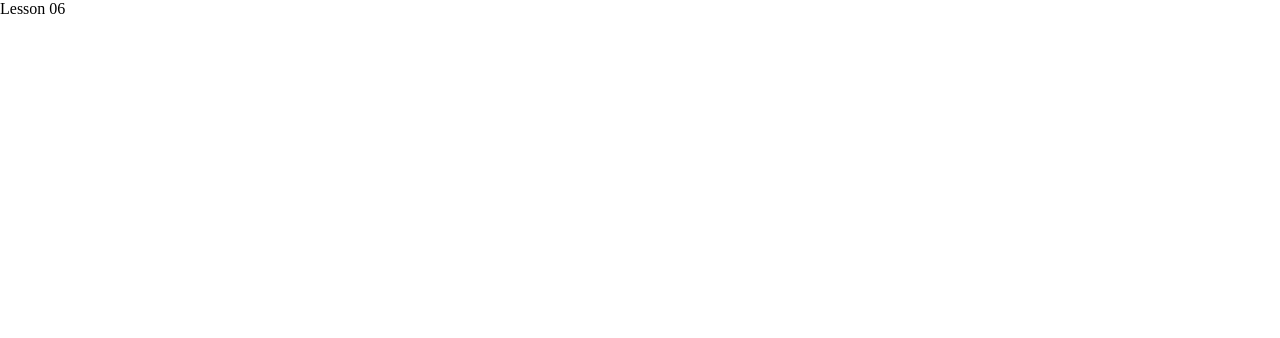
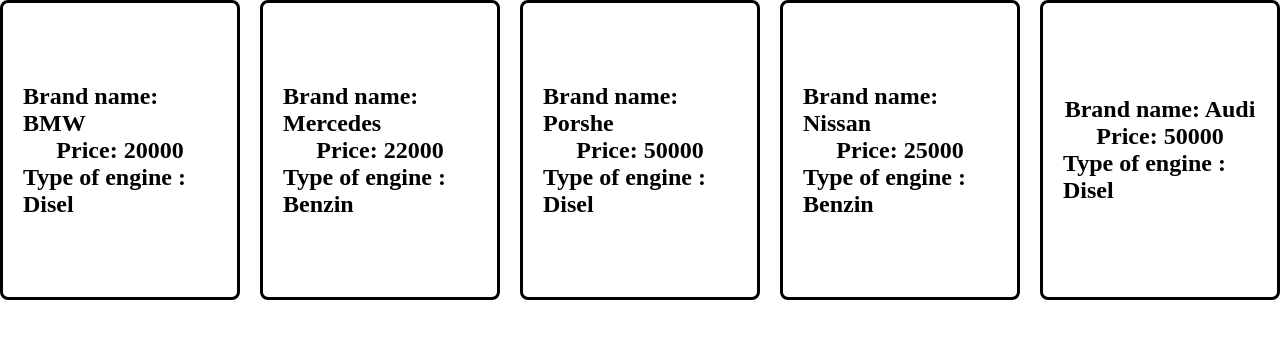
Before and after one commit to DimitriDiel/Typescript-39fs, a React (Create React App) app: page / in a window 1280 px wide. Shown: the top 338 px of the page. Built offline with nearby package versions, Linux system fonts and the light colour scheme.

Commit message:
add Homework 06

```diff
--- a/package.json
+++ b/package.json
@@ -14,6 +14,7 @@
     "react-dom": "^18.3.1",
     "react-scripts": "5.0.1",
     "typescript": "^4.9.5",
+    "uuid": "^10.0.0",
     "web-vitals": "^2.1.4"
   },
   "scripts": {
@@ -39,5 +40,8 @@
       "last 1 firefox version",
       "last 1 safari version"
     ]
+  },
+  "devDependencies": {
+    "@types/uuid": "^10.0.0"
   }
 }
--- a/src/App.tsx
+++ b/src/App.tsx
@@ -1,10 +1,12 @@
 import "./App.css";
+import Homework_06 from "./components/Homework_06/Homework_06";
 import Lesson_06 from "./lessons/Lesson_06/Lesson_06";
 
 function App() {
   return (
     <div className="App">
-      <Lesson_06 />
+      {/* <Lesson_06 /> */}
+      <Homework_06 />
     </div>
   );
 }
--- /dev/null
+++ b/src/components/Homework_06/Homework_06.tsx
@@ -0,0 +1,32 @@
+import { v4 } from "uuid";
+import "./styles.css";
+
+function Homework_06() {
+  interface car {
+    brand: string;
+    price: number;
+    isDiesel: boolean;
+  }
+
+  const cars: car[] = [
+    { brand: "BMW", price: 20000, isDiesel: true },
+    { brand: "Mercedes", price: 22000, isDiesel: false },
+    { brand: "Porshe", price: 50000, isDiesel: true },
+    { brand: "Nissan", price: 25000, isDiesel: false },
+    { brand: "Audi", price: 50000, isDiesel: true },
+  ];
+
+  const addCards = cars.map((car) => {
+    return (
+      <div key={v4()} className="card">
+        <h2>Brand name: {car.brand}</h2>
+        <h2>Price: {car.price}</h2>
+        <h2>Type of engine : {car.isDiesel ? "Disel" : "Benzin"}</h2>
+      </div>
+    );
+  });
+
+  return <div className="page_wrapper">{addCards}</div>;
+}
+
+export default Homework_06;
--- /dev/null
+++ b/src/components/Homework_06/styles.css
@@ -0,0 +1,17 @@
+.page_wrapper {
+  display: flex;
+  flex: 1;
+  gap: 20px;
+}
+
+.card {
+  display: flex;
+  flex-direction: column;
+  border: 3px solid black;
+  border-radius: 8px;
+  justify-content: center;
+  align-items: center;
+  height: 300px;
+  width: 300px;
+  padding: 20px;
+}
```
Also changed, not shown: 1 other file (tests, documents, lock files or other folders).
